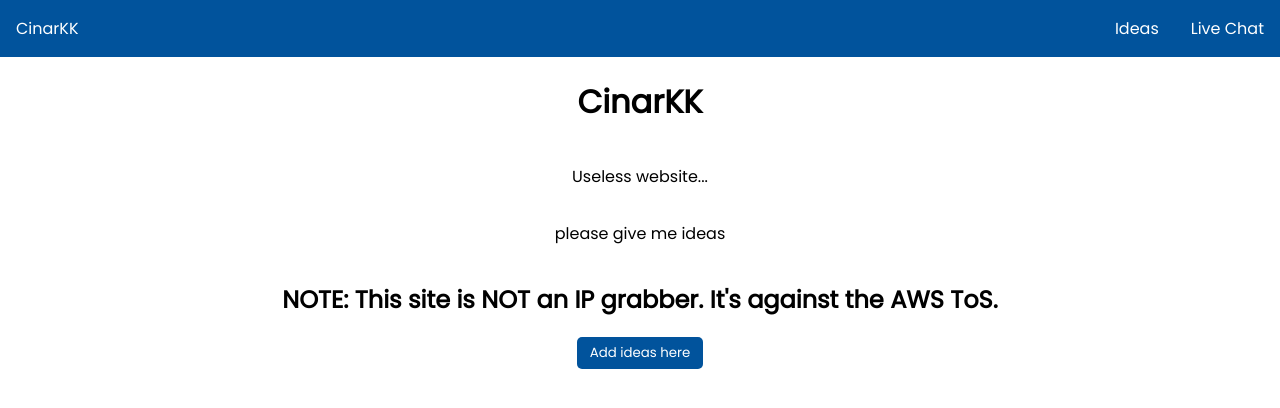
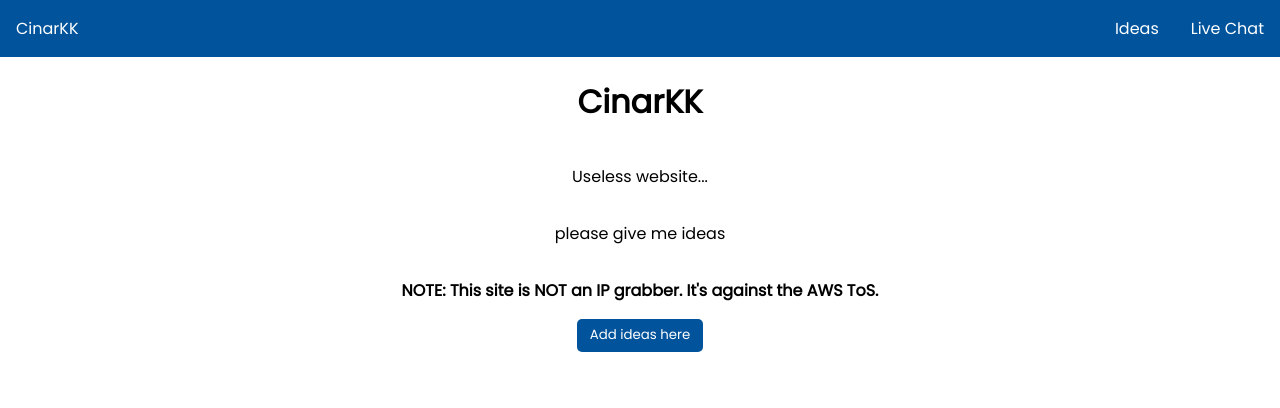
Before and after one commit to CinarKK9/cinarkk-website, a React (Create React App) app: page / in a window 1280 px wide. Shown: the top 408 px of the page. Built offline with nearby package versions, Linux system fonts and the light colour scheme.

Commit message:
Update App.jsx

```diff
--- a/src/App.jsx
+++ b/src/App.jsx
@@ -5,7 +5,7 @@
       <h1>CinarKK</h1>
       <p>Useless website...</p>
       <p>please give me ideas</p>
-     <h2>NOTE: This site is NOT an IP grabber. It's against the AWS ToS.</h2>
+     <p><b>NOTE: This site is NOT an IP grabber. It's against the AWS ToS.</b></p>
       <a href="/add-ideas"><button>Add ideas here</button></a>
     </main>
     </>
```
